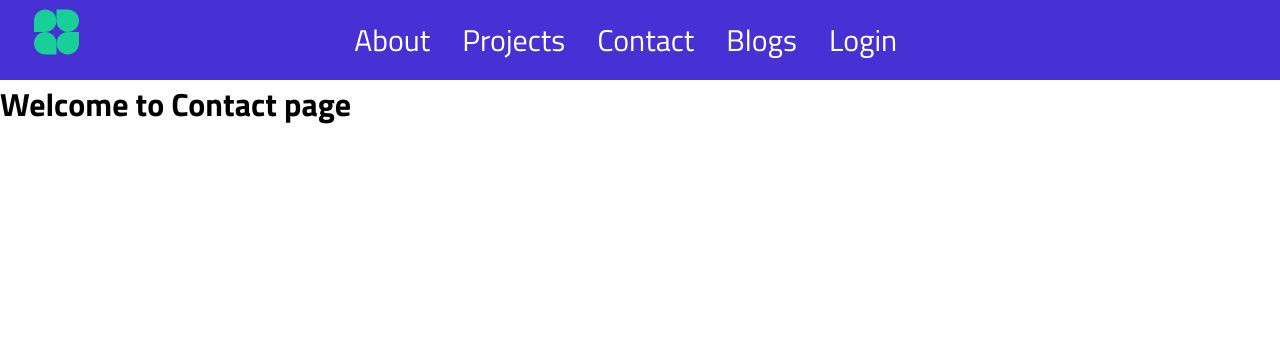
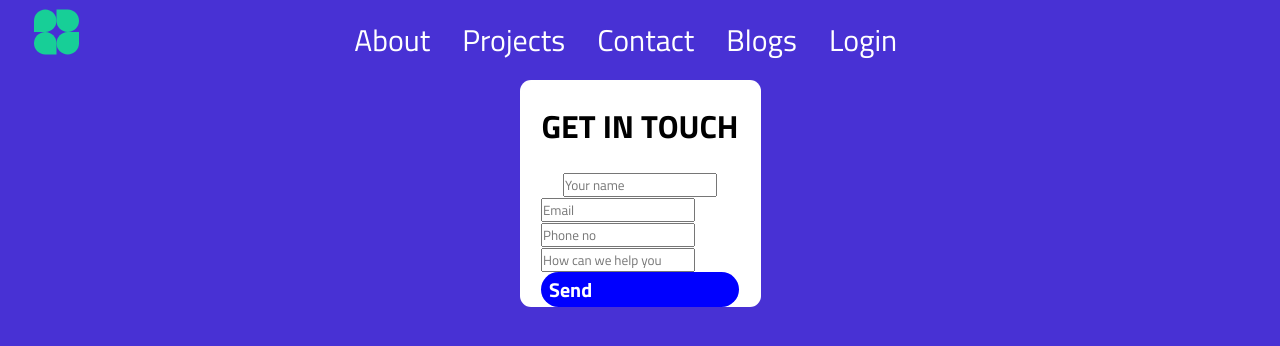
Before and after one commit to John-Bugingo/My-Portfolio, a React (Create React App) app: page /contact in a window 1280 px wide. Shown: the top 346 px of the page. Built offline with nearby package versions, Linux system fonts and the light colour scheme.

Commit message:
i have added home page and about me page

```diff
--- a/src/components/AboutComp.js
+++ b/src/components/AboutComp.js
@@ -13,12 +13,18 @@ const AboutComp = () => {
         </div>
         <div className="aboutClass2">
           <h1>Skills</h1>
-          <p>Technical Skills <br/> Skills for sofware Developer</p>
+          <p>Technical Skills & <br/> Skills for sofware Developer</p>
           <ul>
           <li>Web Technliogy(JavaScript,HTML/CSS, MySQL, React and Node.Js )</li>
           <li>Pthon (Numpy, matplliib)</li>
           <li>I can do designing, coding, testing and deployment like on Front-end</li>
           <li>I do updated layout to meet usability and perfomance requirement </li>
+          <li>UX Research</li>
+          <li>Wireframe and prototype</li>
+          <li>Interaction Design</li>
+          <li>Analytical</li>
+          <li>Curiosty</li>
+          <li>Communication</li>
           </ul>
 
         </div>
--- a/src/components/ContactCom.js
+++ b/src/components/ContactCom.js
@@ -2,7 +2,31 @@ import React from 'react'
 
 const ContactCom = () => {
   return (
-    <h1>Welcome to Contact page</h1>
+    <>
+    <div className='contact1'>
+      <div className='contact2'>
+      <div className='contactheader'>
+        <h1>GET IN TOUCH</h1>
+      </div>
+      <div className='contactfoam'>
+        <div className='contactname'>
+          <input type='text' placeholder='Your name' />
+        </div>
+        <div className='contactemail'>
+          <input type='email' placeholder='Email' />
+        </div>
+        <div className='contactphone'>
+          <input type='number' placeholder='Phone no' />
+        </div>
+        <div className='contactcheck'>
+          <input type='text' placeholder='How can we help you' />
+        </div>
+        <div className='send'>Send</div>
+      </div>
+      </div>
+
+    </div>
+    </>
   )
 }
 export default ContactCom
--- a/src/css/style.css
+++ b/src/css/style.css
@@ -43,8 +43,9 @@
     margin-top: 10px;
     gap: 0.5rem;
     border: none;
-    padding: 20px;
+    padding: 15px;
     border-radius: 8px;
+
 }
 .input{
     padding:5px 15px;
@@ -96,6 +97,42 @@
     font-weight: 700;
 }
 
+/* contact me  */
+.contact1{
+    margin: 0;
+    padding: 0;
+    background-color:rgb(72,49,212);
+    height: 100vh;
+    display: flex;
+    flex-direction: column;
+    align-items: center;
+}
+.contact2{
+    background-color: white;
+    border-radius: 11px;
+    display: flex;
+    flex-direction: column;
+    align-items: center;
+}
+.contactheader h1{
+    font-weight: 700;
+    padding:22px;
+}
+.contactname{
+    padding: 0px 22px;
+}
+.send{
+    color: white;
+    background-color: blue;
+    padding: 2px 8px;
+    font-size: 20px;
+    border-radius: 40px;
+    cursor: pointer;
+    font-weight: 700;
+    display: flex;
+    align-items: center;
+}
+/* ...................................... */
 .div0{
     display: flex;
 }
@@ -213,13 +250,11 @@
 }
 .aboutClass2 ul{
     margin: 0 5px 0 25px;
-    font-size: 20px;
-    font-family: 'Trebuchet MS', 'Lucida Sans Unicode', 'Lucida Grande', 'Lucida Sans', Arial, sans-serif;
-
+    font-size: 16px;
 }
 .aboutClass2 p{
     text-align: center;
-    font-size: 30px;
+    font-size: 20px;
     font-weight: bold;
 }
 .aboutClass3{
```
